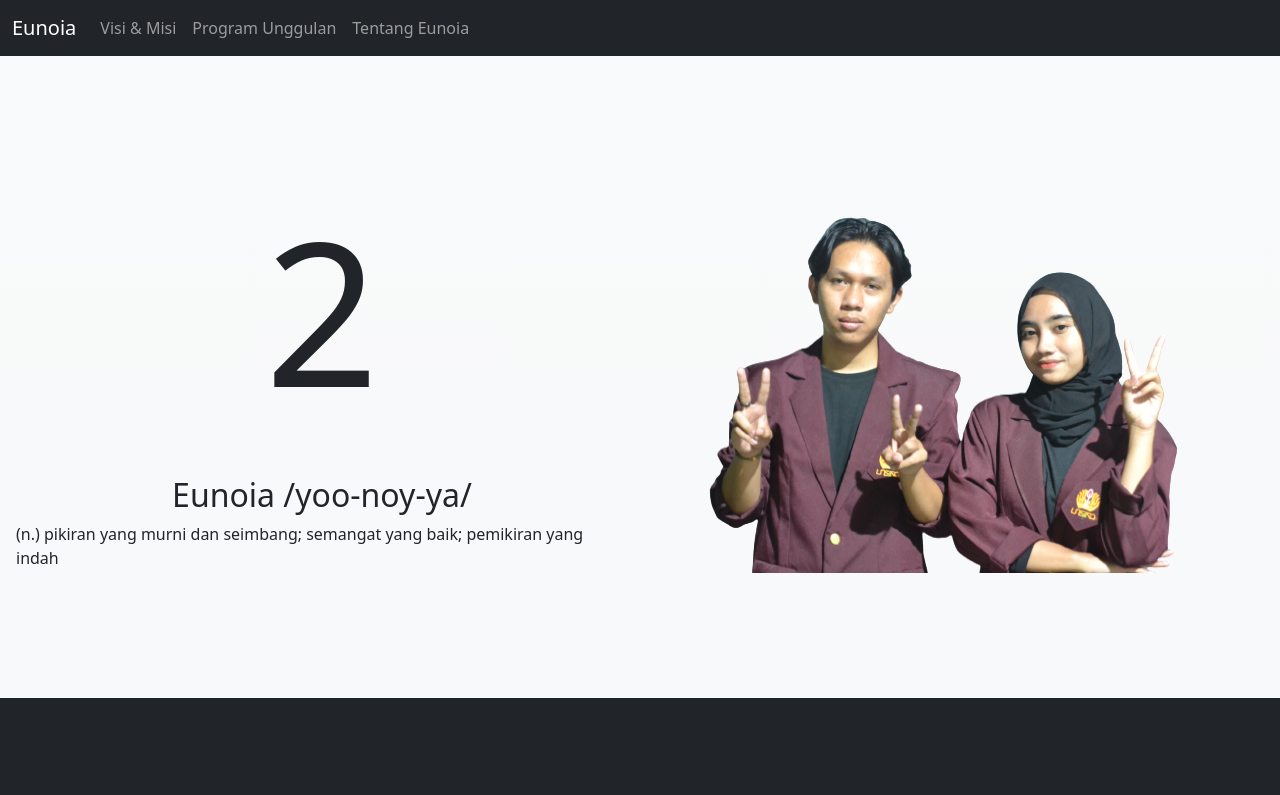
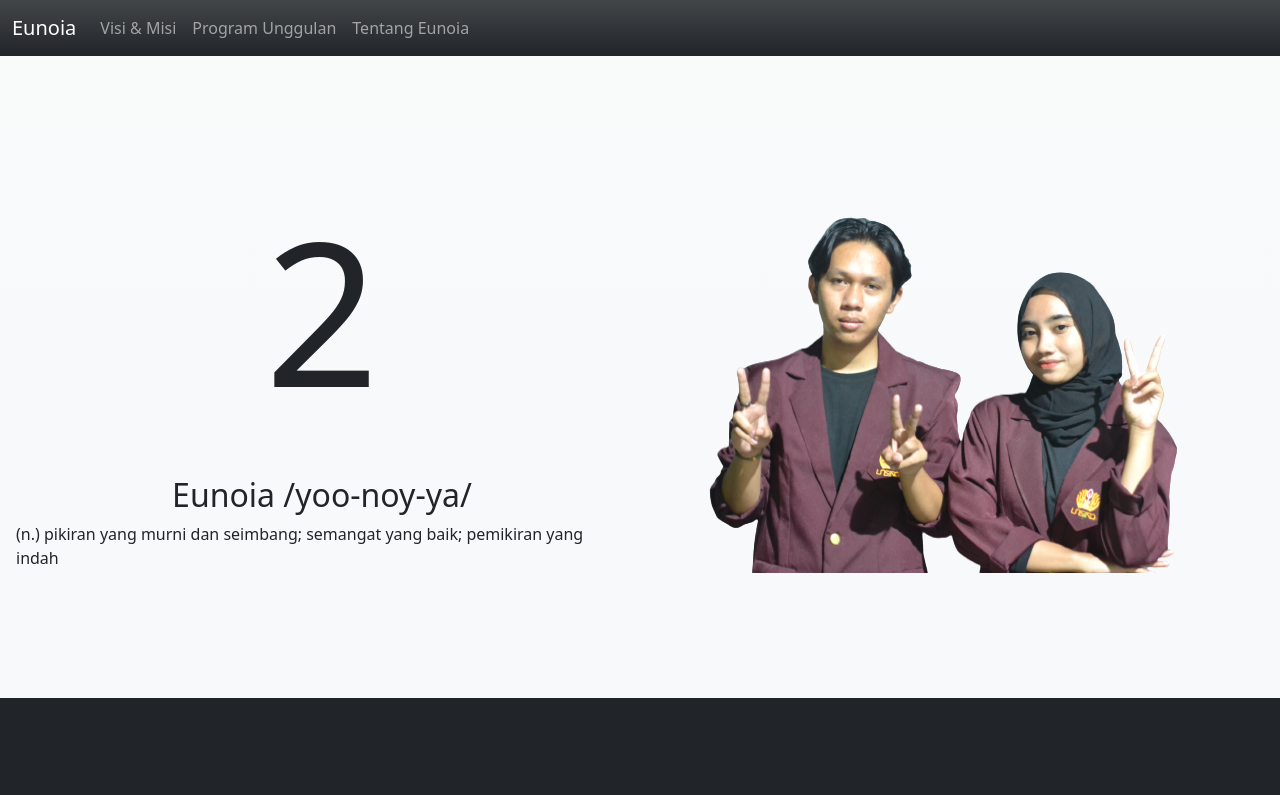
Before and after one commit to Vitoo12/Eunoia, a website built with webpack: page src/index.html in a window 1280 px wide. Shown: the top 795 px of the page. Built offline with nearby package versions, Linux system fonts and the light colour scheme.

Commit message:
redesign lagi

```diff
--- a/src/index.html
+++ b/src/index.html
@@ -15,7 +15,7 @@
 
 <body>
   <header>
-    <nav class="navbar navbar-expand-lg navbar-dark bg-dark position-fixed top-0 end-0 start-0" style="z-index: 1000;">
+    <nav class="navbar navbar-expand-lg navbar-dark bg-dark bg-gradient position-fixed top-0 end-0 start-0" style="z-index: 1000;">
       <div class="container-fluid">
         <a class="navbar-brand" href="#home">Eunoia</a>
         <button class="navbar-toggler" type="button" data-bs-toggle="collapse" data-bs-target="#navbarNavDropdown"
```
